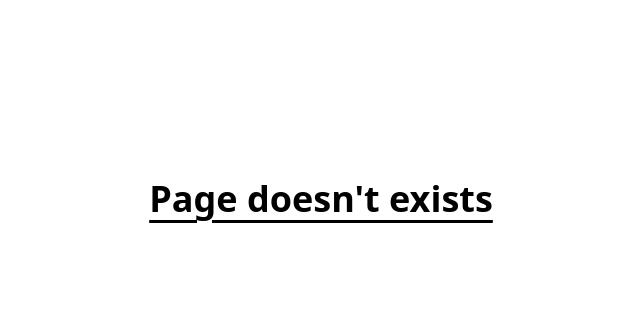
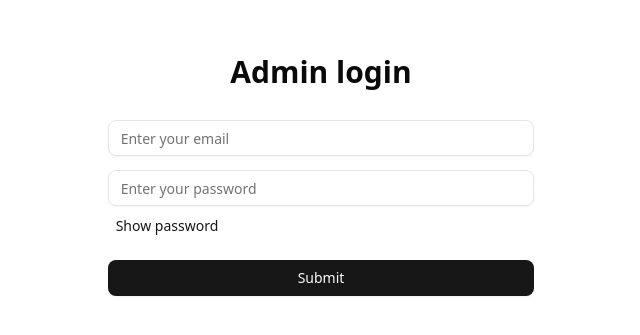
Before and after one commit to theanuragkumawat/ecommerce-app, a React (Vite) app: page /admin/login in a window 1280 px wide. Shown: the part 225-560 px from the top of the page, without its empty margins (319-959 px from the left). Built offline with nearby package versions, Linux system fonts and the light colour scheme; no server answers.

Commit message:
feat: Implement admin login functionality and update navigation for admin routes

```diff
--- a/src/App.jsx
+++ b/src/App.jsx
@@ -1,7 +1,7 @@
 import React, { useEffect, useState } from "react";
 import { Routes, Route, useLocation, useNavigate } from "react-router";
 import { Layout } from "./components";
-import { AdminDashboard, AdminFeatures, AdminOrders, AdminProducts, Login, Register, ShoppingAccount, ShoppingCart, ShoppingCheckout, ShoppingHome, ShoppingListing, ShoppingProductOverview, ShoppingWishlist, ShoppingOrdersAddress, UnauthPage, ShoppingSearch } from "./pages";
+import { AdminDashboard, AdminFeatures, AdminOrders, AdminProducts, Login, Register, ShoppingAccount, ShoppingCart, ShoppingCheckout, ShoppingHome, ShoppingListing, ShoppingProductOverview, ShoppingWishlist, ShoppingOrdersAddress, UnauthPage, ShoppingSearch, AdminLogin } from "./pages";
 import AdminLayout from "./components/admin-view/AdminLayout";
 import ShopingLayout from "./components/shopping-view/ShopingLayout";
 import NotFound from "./pages/NotFound";
@@ -56,11 +56,22 @@ function App() {
         if (userData) {
           dispatch(storeLogin(userData))
           localStorage.removeItem('cart');
+          if(location.pathname.includes('admin')){
+            if(userData.email == "anurag.kmwt7851@gmail.com"){
+              navigate("/admin/dashboard")
+
+            } else{
+              navigate("/admin/login")
+            }
+          }
           setIsLoading(false)
           // console.log(userData);
 
         } else {
           dispatch(storeLogout())
+          if(location.pathname.includes('admin')){
+            navigate("/admin/login")
+          }
           setIsLoading(false)
         }
       })
@@ -75,6 +86,7 @@ function App() {
   }, [authCheckComplete, isAuthenticated])
 
 
+
   return (
     !isLoading ?
       (<>
@@ -87,6 +99,7 @@ function App() {
               <Route path="/recover" element={<RecoverAccount />} />
             </Route>
 
+              <Route path="/admin/login" element={<AdminLogin />} />
             <Route path="/admin" element={<AdminLayout />}>
               <Route path="dashboard" element={<AdminDashboard />} />
               <Route path="products" element={<AdminProducts />} />
--- a/src/components/admin-view/AdminHeader.jsx
+++ b/src/components/admin-view/AdminHeader.jsx
@@ -18,7 +18,7 @@ function AdminHeader({setOpen}) {
             console.log(data);
 
             toast('Logout successfully')
-            navigate('/login')
+            navigate('/admin/login')
         }
     }
 
--- a/src/components/shopping-view/Footer.jsx
+++ b/src/components/shopping-view/Footer.jsx
@@ -1,6 +1,7 @@
 import React from 'react'
 import { Button } from '../ui/button'
 import { Store } from 'lucide-react'
+import { Separator } from '../ui/separator'
 
 function Footer() {
 
@@ -11,7 +12,7 @@ function Footer() {
             <div className="mx-auto max-w-screen-xl px-4 py-16 sm:px-6 lg:px-8">
                 <div className="lg:flex lg:items-start lg:gap-8">
                     <div className="text-gray-900 dark:text-teal-300">
-                        <Store className='mt-1'/>
+                        <Store size={30} className='mt-1'/>
                     </div>
 
                     <div className="mt-8 grid grid-cols-2 gap-8 lg:mt-0 lg:grid-cols-5 lg:gap-y-16">
@@ -20,8 +21,7 @@ function Footer() {
                                 <h2 className="text-2xl font-bold text-gray-900 dark:text-white">Get the latest news!</h2>
 
                                 <p className="mt-4 text-gray-500 dark:text-gray-400">
-                                    Lorem ipsum dolor, sit amet consectetur adipisicing elit. Esse non cupiditate quae nam
-                                    molestias.
+                                    Subscribe to our newsletter to receive updates, access to exclusive deals, and more.
                                 </p>
                             </div>
                         </div>
@@ -31,7 +31,7 @@ function Footer() {
                                 <label htmlFor="UserEmail" className="sr-only"> Email </label>
 
                                 <div
-                                    className="border border-gray-100 p-2 focus-within:ring-3 sm:flex sm:items-center sm:gap-4 dark:border-gray-800"
+                                    className="border rounded-xl border-gray-100 p-2 focus-within:ring-3 sm:flex sm:items-center sm:gap-4 dark:border-gray-800"
                                 >
                                     <input
                                         type="email"
@@ -41,7 +41,7 @@ function Footer() {
                                     />
 
                                     <Button
-                                        className="mt-1 w-full  px-6 py-3 text-sm font-bold tracking-wide text-white uppercase transition-none  sm:mt-0 sm:w-auto sm:shrink-0"
+                                        className="mt-5 w-full rounded-lg px-6 py-3 text-sm font-bold tracking-wide text-white uppercase transition-none  sm:mt-0 sm:w-auto sm:shrink-0"
                                     >
                                         Sign Up
                                     </Button>
@@ -273,10 +273,11 @@ function Footer() {
                     </div>
                 </div>
 
-                <div className="mt-8 border-t border-gray-100 pt-8 dark:border-gray-800">
+                <Separator className={'mt-8'}/>
+                <div className="pt-8 dark:border-gray-800">
                     <div className="sm:flex sm:justify-between">
                         <p className="text-xs text-gray-500 dark:text-gray-400">
-                            &copy; {year}. Ecommerce App. All rights reserved....tyh
+                            &copy; {year}. Ecommerce App. All rights reserved.
                         </p>
 
                         <ul className="mt-8 flex flex-wrap justify-start gap-4 text-xs sm:mt-0 lg:justify-end">
--- /dev/null
+++ b/src/pages/admin-view/AdminLogin.jsx
@@ -0,0 +1,106 @@
+import authService from '@/appwrite/auth'
+import { Button } from '@/components/ui/button'
+import { Input } from '@/components/ui/input'
+import { Label } from '@/components/ui/label'
+import React, { useState } from 'react'
+import { useDispatch } from 'react-redux'
+import { useNavigate } from 'react-router'
+import { toast } from 'sonner'
+
+function AdminLogin() {
+
+    const dispatch = useDispatch()
+    const navigate = useNavigate()
+    const [showPassword, setShowPassword] = useState(false)
+
+    const [error, setError] = useState('')
+    const [userDetails, setUserDetails] = useState({
+        email: "",
+        password: "",
+    });
+
+
+    async function handleLogin() {
+        try {
+            setError('')
+            const logoutData = await authService.logout()
+            if(logoutData){
+                console.log(logoutData);
+            }
+            const session = await authService.login(userDetails)
+            if(session){
+                const userDetails = await authService.getCurrentUser()
+                if(userDetails.email == "anurag.kmwt7851@gmail.com"){
+                    navigate("/admin/dashboard")
+                    toast.success('Login successfully',{richColors:true})
+                } else {
+                    const logoutData2 = await authService.logout()
+                    setError("You are not an admin")
+                }
+            }
+        } catch (error) {
+            setError(error.message)
+        }
+    }
+
+    return (
+        <>
+            <div className='flex justify-center flex-col h-screen items-center mx-auto w-1/3'>
+                <h1 className='font-bold text-3xl mb-5'>Admin login</h1>
+                <div className='w-full'>
+                    <div className="flex flex-col gap-1">
+                        <div className="grid w-full gap-1.5">
+                            <Label className="mb-1"></Label>
+                            <Input
+                                name="email"
+                                value={userDetails.email}
+                                onChange={(e) =>
+                                    setUserDetails((prev) => ({
+                                        ...prev,
+                                        [e.target.name]: e.target.value,
+                                    }))
+                                }
+                                placeholder="Enter your email"
+                                type="email"
+                            />
+                        </div>
+                        <div className="grid w-full gap-1.5">
+                            <Label className="mb-1"></Label>
+                            <Input
+                                name="password"
+                                value={userDetails.password}
+                                onChange={(e) =>
+                                    setUserDetails((prev) => ({
+                                        ...prev,
+                                        [e.target.name]: e.target.value,
+                                    }))
+                                }
+                                placeholder="Enter your password"
+                                type={`${showPassword ? "text" : "password"}`}
+                            />
+                            <div className="flex flex-row justify-between">
+
+                                <button
+                                    type="button"
+                                    onClick={() => setShowPassword((prev) => !prev)}
+                                    className="ml-2 mt-1 pr-3 flex items-center text-sm leading-5 cursor-pointer font-medium  text-primary hover:underline"
+                                >
+                                    {showPassword ? 'Hide password' : 'Show password'}
+                                </button>
+
+                            </div>
+                            {
+                                error && <p className="text-center text-red-500 text-sm mt-2">{error}</p>
+                            }
+                        </div>
+                    </div>
+                    <Button onClick={handleLogin} className="mt-6 w-full cursor-pointer">
+                        Submit
+                    </Button>
+                </div>
+            </div>
+        </>
+    )
+}
+
+export default AdminLogin
--- a/src/pages/index.js
+++ b/src/pages/index.js
@@ -4,6 +4,7 @@ import AdminDashboard from "./admin-view/AdminDashboard";
 import AdminFeatures from "./admin-view/AdminFeatures";
 import AdminOrders from "./admin-view/AdminOrders";
 import AdminProducts from "./admin-view/AdminProducts";
+import AdminLogin from "./admin-view/AdminLogin";
 
 import ShoppingAccount from "./shopping-view/ShoppingAccount";
 import ShoppingCheckout from "./shopping-view/ShoppingCheckout";
@@ -15,6 +16,7 @@ import ShoppingWishlist from "./shopping-view/ShoppingWishlist";
 import ShoppingOrdersAddress from "./shopping-view/ShoppingOrdersAddress";
 import ShoppingSearch from "./shopping-view/ShoppingSearch";
 import UnauthPage from "./UnauthPage";
+import { Import } from "lucide-react";
 
 export {
   Login,
@@ -23,6 +25,8 @@ export {
   AdminFeatures,
   AdminOrders,
   AdminProducts,
+  AdminLogin,
+
   ShoppingAccount,
   ShoppingCheckout,
   ShoppingHome,
--- a/src/pages/shopping-view/ShoppingAccount.jsx
+++ b/src/pages/shopping-view/ShoppingAccount.jsx
@@ -112,7 +112,7 @@ const ShoppingAccount = () => {
   }
 
   return (
-    <div className='container mx-auto'>
+    <div className='container mx-auto mb-40'>
       <div className=" rounded-xl  flex flex-col lg:flex-row w-full ">
         {/* Sidebar Navigation */}
 
```
